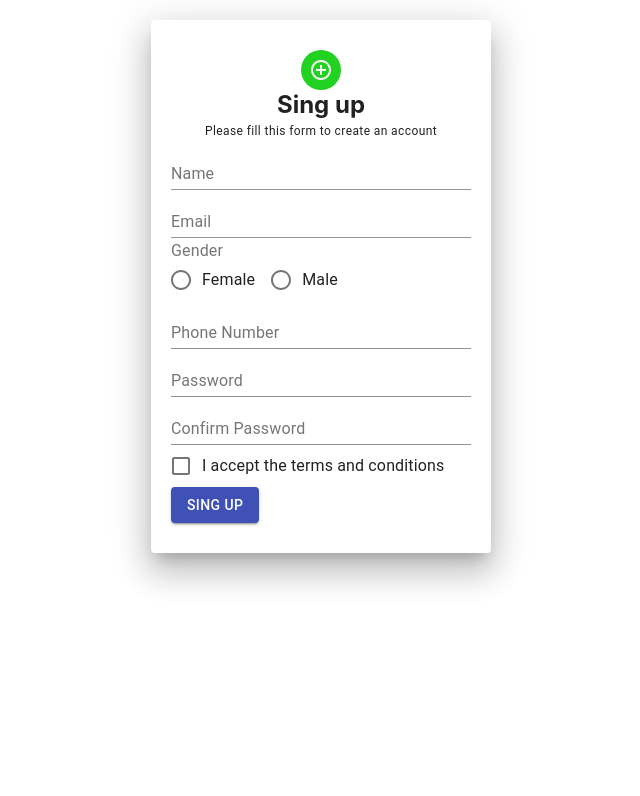
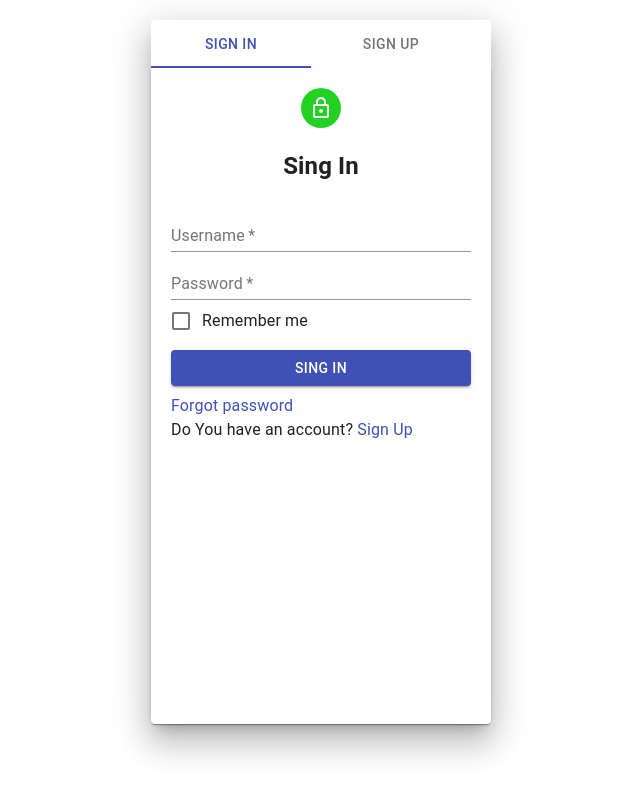
Before and after one commit to MAT-IT/LogIn-Form, a React (Create React App) app: page / in a window 1280 px wide. Shown: the top 796 px of the page, without its empty margins (319-959 px from the left). Built offline with nearby package versions, Linux system fonts and the light colour scheme.

Commit message:
added radio, controlpanel...

```diff
--- a/src/App.js
+++ b/src/App.js
@@ -1,13 +1,11 @@
 import React from "react";
 import "./App.css";
-import Login from "./component/login";
-import Singup from "./component/singup";
+import SignInOutContainer from "./container";
 
 function App() {
   return (
     <div className="App">
-      {/* <Login />  */}
-      <Singup/>
+      <SignInOutContainer/>
     </div>
   );
 }
--- a/src/component/login.js
+++ b/src/component/login.js
@@ -12,18 +12,18 @@
 import FormControlLabel from "@material-ui/core/FormControlLabel";
 import Checkbox from "@material-ui/core/Checkbox";
 
-const Login = () => {
+const Login = ({handleChange}) => {
   const paperStyle = {
     padding: 20,
-    height: "70vh",
-    width: 280,
-    margin: "20px auto",
+    height: "77vh",
+    width: 300,
+    margin: "0 auto",
   };
   const avatarStyle = { backgroundColor: "#22d222" };
   const btnstyle = { margin: "8px 0" };
   return (
     <Grid>
-      <Paper elevation={10} style={paperStyle}>
+      <Paper  style={paperStyle}>
         <Grid align="center">
           <Avatar style={avatarStyle}>
             <LockOutlinedIcon />
@@ -62,7 +62,7 @@
         <Typography>
 
           Do You have an account?
-          <Link href="#"> Sign Up</Link>
+          <Link href="#" onClick={()=>handleChange("event",1)}> Sign Up</Link>
         </Typography>
       </Paper>
     </Grid>
--- a/src/component/singup.js
+++ b/src/component/singup.js
@@ -15,13 +15,13 @@
 import FormLabel from "@material-ui/core/FormLabel";
 import Checkbox from "@material-ui/core/Checkbox";
 const Singup = () => {
-  const paperstyle = { padding: "30px 20px", width: 300, margin: "20px auto" };
+  const paperstyle = { padding:20 , width: 300, margin: "0 auto" };
   const headerstyle = { margin: 0 };
   const avatarstyle = { backgroundColor: "#22d222" };
   const genderstyle = { marginTop: 5 };
   return (
     <Grid>
-      <Paper elevation={20} style={paperstyle}>
+      <Paper  style={paperstyle}>
         <Grid align="center">
           <Avatar style={avatarstyle}>
             <AddCircleOutlineOutlinedIcon />
--- /dev/null
+++ b/src/container/index.js
@@ -0,0 +1,61 @@
+import React ,{useState} from "react";
+import Paper from "@material-ui/core/Paper";
+import Tabs from "@material-ui/core/Tabs";
+import Tab from "@material-ui/core/Tab";
+import Typography from '@material-ui/core/Typography';
+import Box from '@material-ui/core/Box';
+import Login from "../component/login";
+import Singup from "../component/singup";
+import { Grid } from "@material-ui/core";
+
+const SignInOutContainer = () => {
+  const [value, setValue] = useState(0);
+  const handleChange = (event, newValue) => {
+    setValue(newValue);
+  };
+  const paperstyle = {  width: 340, margin: "20px auto" };
+  function TabPanel(props) {
+    const { children, value, index, ...other } = props;
+
+    return (
+      <div
+        role="tabpanel"
+        hidden={value !== index}
+        id={`simple-tabpanel-${index}`}
+        aria-labelledby={`simple-tab-${index}`}
+        {...other}
+      >
+        {value === index && (
+          <Box >
+            <Typography>{children}</Typography>
+          </Box>
+        )}
+      </div>
+    );
+  }
+
+  return (
+    <Paper elevation={20} style={paperstyle}>
+
+      <Tabs
+        value={value}
+        indicatorColor="primary"
+        textColor="primary"
+        onChange={handleChange}
+        aria-label="disabled tabs example"
+      >
+        <Tab label="Sign In" />
+        <Tab label="Sign Up" />
+      </Tabs>
+      <TabPanel value={value} index={0}>
+          <Login handleChange={handleChange} />
+      </TabPanel>
+      <TabPanel value={value} index={1}>
+          <Singup/>
+      </TabPanel>
+
+    </Paper>
+  );
+};
+
+export default SignInOutContainer;
```
